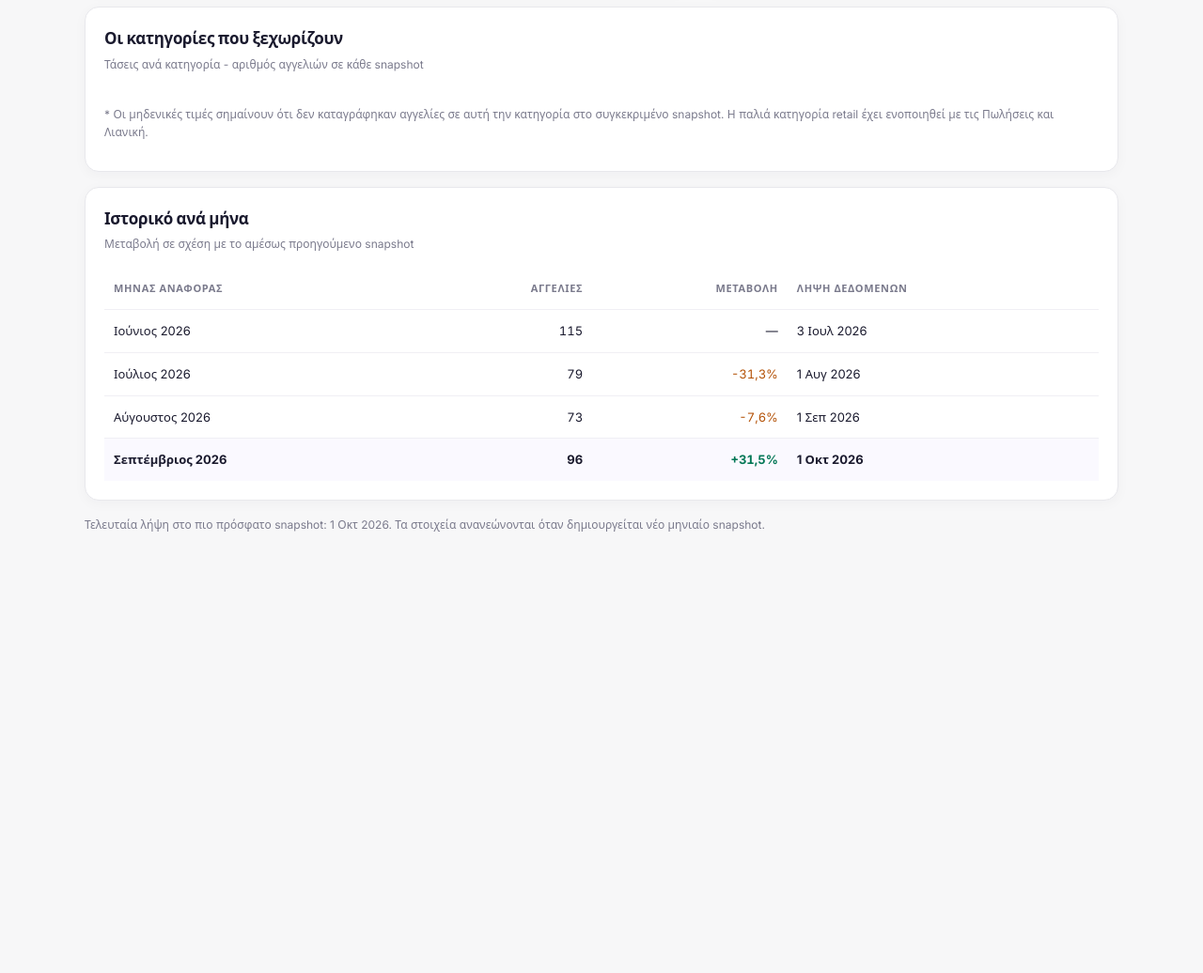
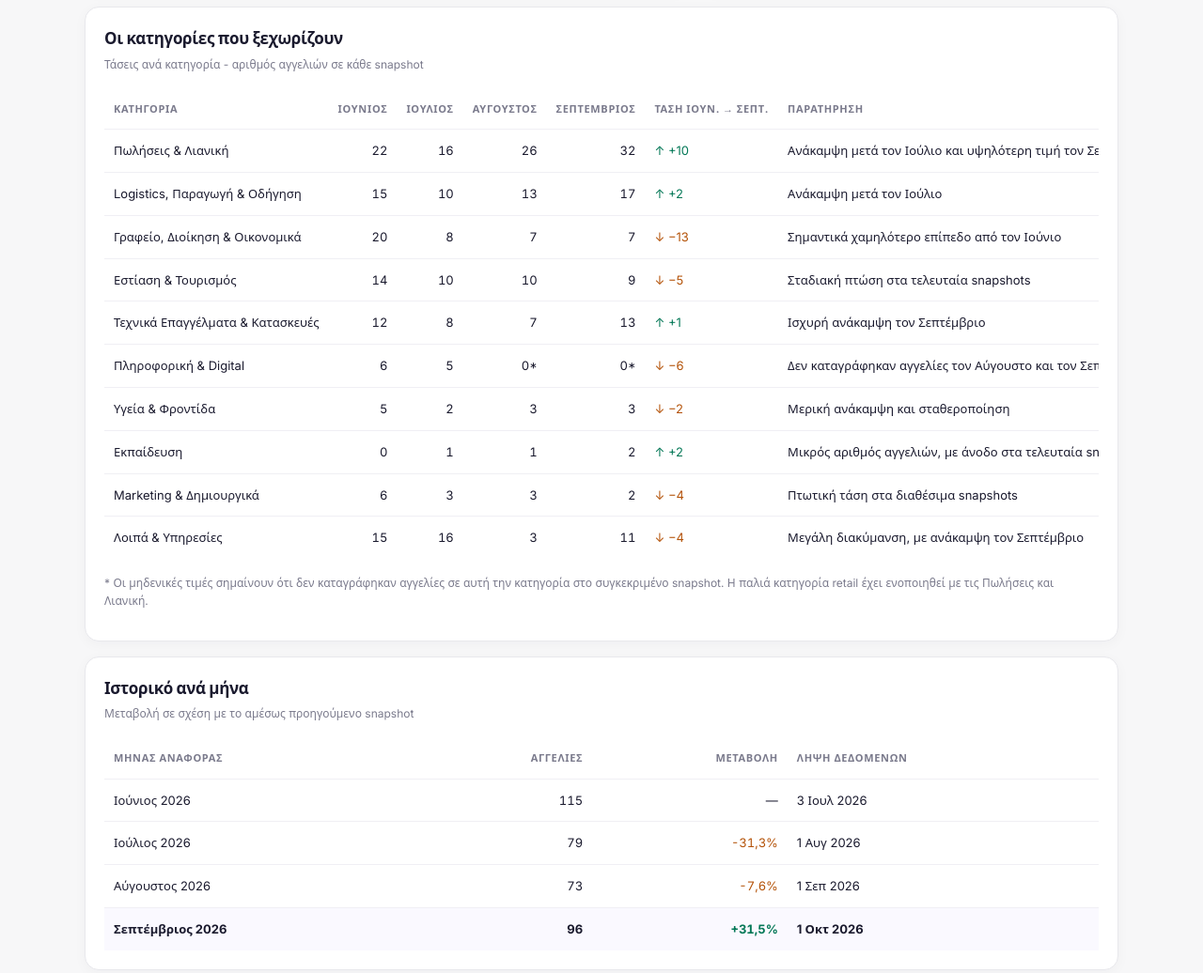
Before and after one commit to NikosPaschalis/workInPatra, a website with bundled scripts: page report.html in a window 1280 px wide. Shown: the part 1000-2036 px from the top of the page at 94% size. Before the commit the page ends 1644 px from the top, so only its background shows below. Built offline with nearby package versions, Linux system fonts and the light colour scheme.

Commit message:
Populate category trends for all sectors

```diff
--- a/report.html
+++ b/report.html
@@ -27,7 +27,20 @@
 <section class="card panel"><div class="panel-heading"><div><h2>Εξέλιξη διαθέσιμων αγγελιών</h2><div class="panel-subtitle">Σύνολο ανά snapshot</div></div></div><div id="trend-chart" class="chart-wrap"></div></section>
 <section class="card panel"><div class="panel-heading"><div><h2 id="breakdown-title">Κατανομή ανά κατηγορία</h2><div class="panel-subtitle" id="breakdown-subtitle">Πιο πρόσφατο snapshot</div></div><label class="select-wrap" for="breakdown-type">Προβολή<select id="breakdown-type"><option value="category">Κατηγορία</option><option value="source">Πηγή</option></select></label></div><div id="breakdown-chart" class="bar-list"></div></section>
 </div>
-<section class="card panel"><div class="panel-heading"><div><h2>Οι κατηγορίες που ξεχωρίζουν</h2><div class="panel-subtitle">Τάσεις ανά κατηγορία - αριθμός αγγελιών σε κάθε snapshot</div></div></div><div class="table-wrap"><table class="category-trends-table"><thead id="category-trends-head"></thead><tbody id="category-trends-rows"></tbody></table></div><p class="footer-note">* Οι μηδενικές τιμές σημαίνουν ότι δεν καταγράφηκαν αγγελίες σε αυτή την κατηγορία στο συγκεκριμένο snapshot. Η παλιά κατηγορία retail έχει ενοποιηθεί με τις Πωλήσεις και Λιανική.</p></section><section class="card panel"><div class="panel-heading"><div><h2>Ιστορικό ανά μήνα</h2><div class="panel-subtitle">Μεταβολή σε σχέση με το αμέσως προηγούμενο snapshot</div></div></div><div class="table-wrap"><table><thead><tr><th>Μήνας αναφοράς</th><th class="num">Αγγελίες</th><th class="num">Μεταβολή</th><th>Λήψη δεδομένων</th></tr></thead><tbody id="history-rows"></tbody></table></div></section>
+<section class="card panel"><div class="panel-heading"><div><h2>Οι κατηγορίες που ξεχωρίζουν</h2><div class="panel-subtitle">Τάσεις ανά κατηγορία - αριθμός αγγελιών σε κάθε snapshot</div></div></div><div class="table-wrap"><table class="category-trends-table">
+<thead><tr><th>Κατηγορία</th><th class="num">Ιούνιος</th><th class="num">Ιούλιος</th><th class="num">Αύγουστος</th><th class="num">Σεπτέμβριος</th><th>Τάση Ιουν. → Σεπτ.</th><th>Παρατήρηση</th></tr></thead>
+<tbody>
+<tr><td class="category-name">Πωλήσεις &amp; Λιανική</td><td class="num">22</td><td class="num">16</td><td class="num">26</td><td class="num">32</td><td class="positive">↑ +10</td><td class="trend-note">Ανάκαμψη μετά τον Ιούλιο και υψηλότερη τιμή τον Σεπτέμβριο</td></tr>
+<tr><td class="category-name">Logistics, Παραγωγή &amp; Οδήγηση</td><td class="num">15</td><td class="num">10</td><td class="num">13</td><td class="num">17</td><td class="positive">↑ +2</td><td class="trend-note">Ανάκαμψη μετά τον Ιούλιο</td></tr>
+<tr><td class="category-name">Γραφείο, Διοίκηση &amp; Οικονομικά</td><td class="num">20</td><td class="num">8</td><td class="num">7</td><td class="num">7</td><td class="negative">↓ −13</td><td class="trend-note">Σημαντικά χαμηλότερο επίπεδο από τον Ιούνιο</td></tr>
+<tr><td class="category-name">Εστίαση &amp; Τουρισμός</td><td class="num">14</td><td class="num">10</td><td class="num">10</td><td class="num">9</td><td class="negative">↓ −5</td><td class="trend-note">Σταδιακή πτώση στα τελευταία snapshots</td></tr>
+<tr><td class="category-name">Τεχνικά Επαγγέλματα &amp; Κατασκευές</td><td class="num">12</td><td class="num">8</td><td class="num">7</td><td class="num">13</td><td class="positive">↑ +1</td><td class="trend-note">Ισχυρή ανάκαμψη τον Σεπτέμβριο</td></tr>
+<tr><td class="category-name">Πληροφορική &amp; Digital</td><td class="num">6</td><td class="num">5</td><td class="num"><span class="zero-marker">0*</span></td><td class="num"><span class="zero-marker">0*</span></td><td class="negative">↓ −6</td><td class="trend-note">Δεν καταγράφηκαν αγγελίες τον Αύγουστο και τον Σεπτέμβριο — απαιτείται έλεγχος</td></tr>
+<tr><td class="category-name">Υγεία &amp; Φροντίδα</td><td class="num">5</td><td class="num">2</td><td class="num">3</td><td class="num">3</td><td class="negative">↓ −2</td><td class="trend-note">Μερική ανάκαμψη και σταθεροποίηση</td></tr>
+<tr><td class="category-name">Εκπαίδευση</td><td class="num">0</td><td class="num">1</td><td class="num">1</td><td class="num">2</td><td class="positive">↑ +2</td><td class="trend-note">Μικρός αριθμός αγγελιών, με άνοδο στα τελευταία snapshots</td></tr>
+<tr><td class="category-name">Marketing &amp; Δημιουργικά</td><td class="num">6</td><td class="num">3</td><td class="num">3</td><td class="num">2</td><td class="negative">↓ −4</td><td class="trend-note">Πτωτική τάση στα διαθέσιμα snapshots</td></tr>
+<tr><td class="category-name">Λοιπά &amp; Υπηρεσίες</td><td class="num">15</td><td class="num">16</td><td class="num">3</td><td class="num">11</td><td class="negative">↓ −4</td><td class="trend-note">Μεγάλη διακύμανση, με ανάκαμψη τον Σεπτέμβριο</td></tr>
+</tbody></table></div><p class="footer-note">* Οι μηδενικές τιμές σημαίνουν ότι δεν καταγράφηκαν αγγελίες σε αυτή την κατηγορία στο συγκεκριμένο snapshot. Η παλιά κατηγορία retail έχει ενοποιηθεί με τις Πωλήσεις και Λιανική.</p></section><section class="card panel"><div class="panel-heading"><div><h2>Ιστορικό ανά μήνα</h2><div class="panel-subtitle">Μεταβολή σε σχέση με το αμέσως προηγούμενο snapshot</div></div></div><div class="table-wrap"><table><thead><tr><th>Μήνας αναφοράς</th><th class="num">Αγγελίες</th><th class="num">Μεταβολή</th><th>Λήψη δεδομένων</th></tr></thead><tbody id="history-rows"></tbody></table></div></section>
 <p class="footer-note" id="data-freshness"></p>
 </div></main><script type="module" src="/report.js"></script>
 </body></html>
```
